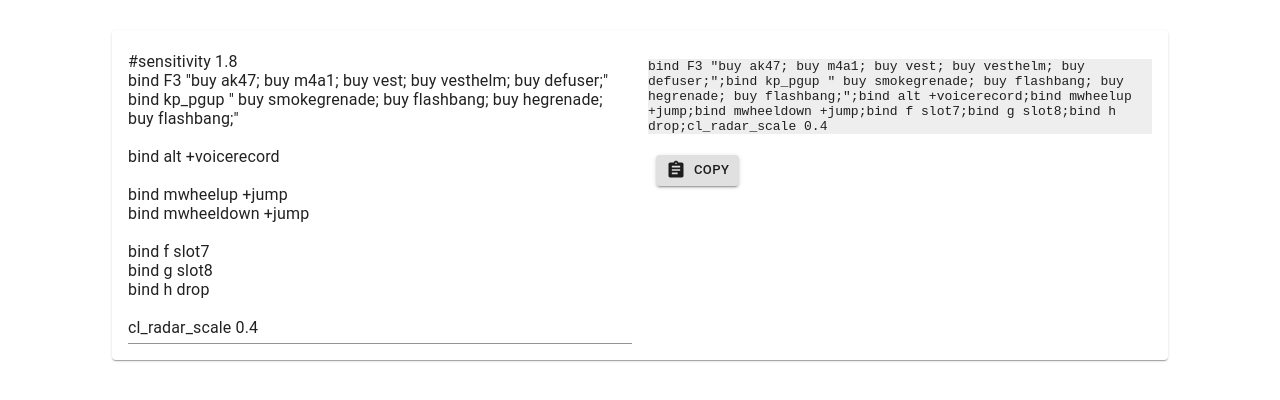
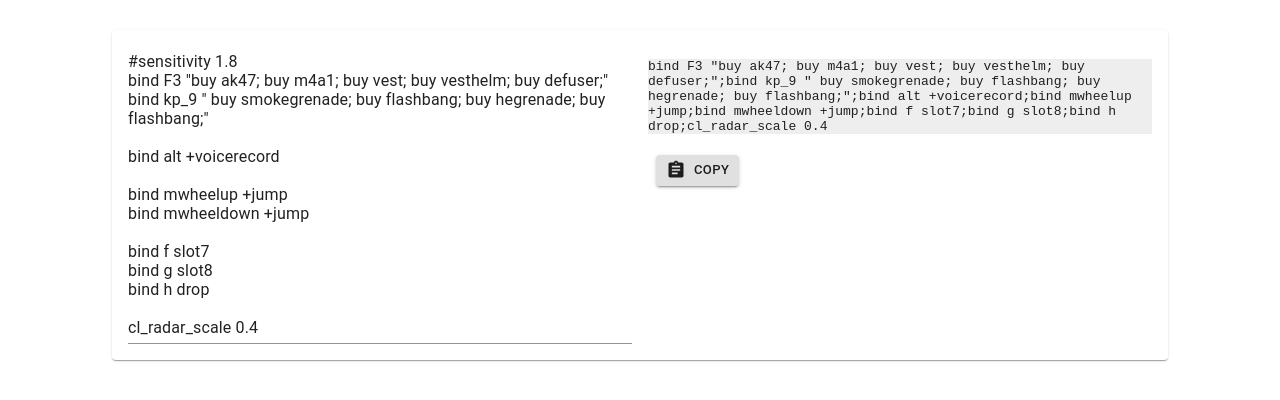
Before and after one commit to Gosha/csgo-config, a React (Create React App) app: page / in a window 1280 px wide. Shown: the top 400 px of the page. Built offline with nearby package versions, Linux system fonts and the light colour scheme.

Commit message:
Update Editor.tsx

```diff
--- a/src/Editor.tsx
+++ b/src/Editor.tsx
@@ -43,7 +43,7 @@ const Editor: React.FC<EditorProps> = ({ classes }) => {
   const [state, setState] = React.useState({
     content: `#sensitivity 1.8
 bind F3 "buy ak47; buy m4a1; buy vest; buy vesthelm; buy defuser;"
-bind kp_pgup " buy smokegrenade; buy flashbang; buy hegrenade; buy flashbang;"
+bind kp_9 " buy smokegrenade; buy flashbang; buy hegrenade; buy flashbang;"
 
 bind alt +voicerecord
 
```
